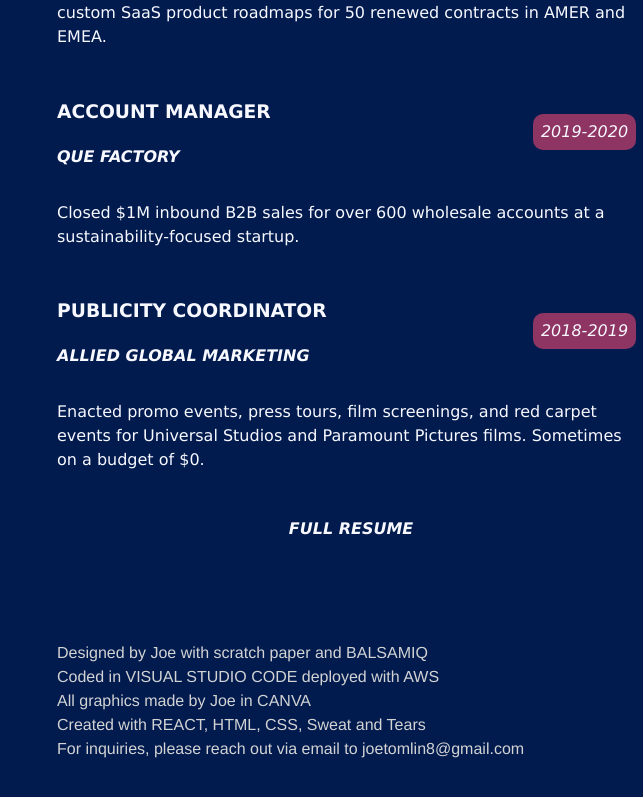
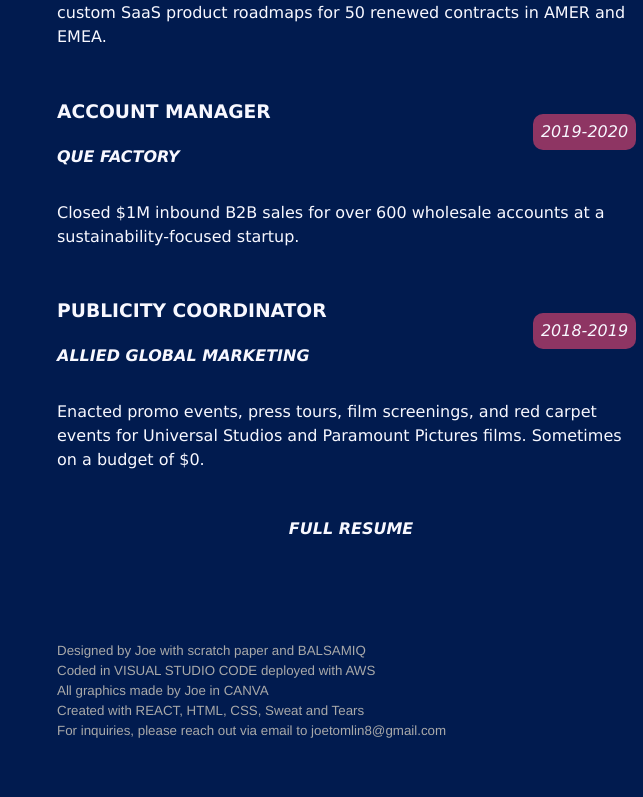
Before and after one commit to JoeTomlin/joesite, a React (Vite) app: page / in a window 1280 px wide. Shown: the part 1970-2767 px from the top of the page, without its empty margins (637-1280 px from the left). Built offline with nearby package versions, Linux system fonts and the light colour scheme.

Commit message:
Update footer

```diff
--- a/src/components/Footer.css
+++ b/src/components/Footer.css
@@ -5,6 +5,7 @@
 .p {
     margin: 0;
     font-family: Helvetica, sans-serif;
-    color: lightgray;
-    font-weight: 100;
+    color: darkgray;
+    font-weight: lighter;
+    font-size: smaller;
 }
```
